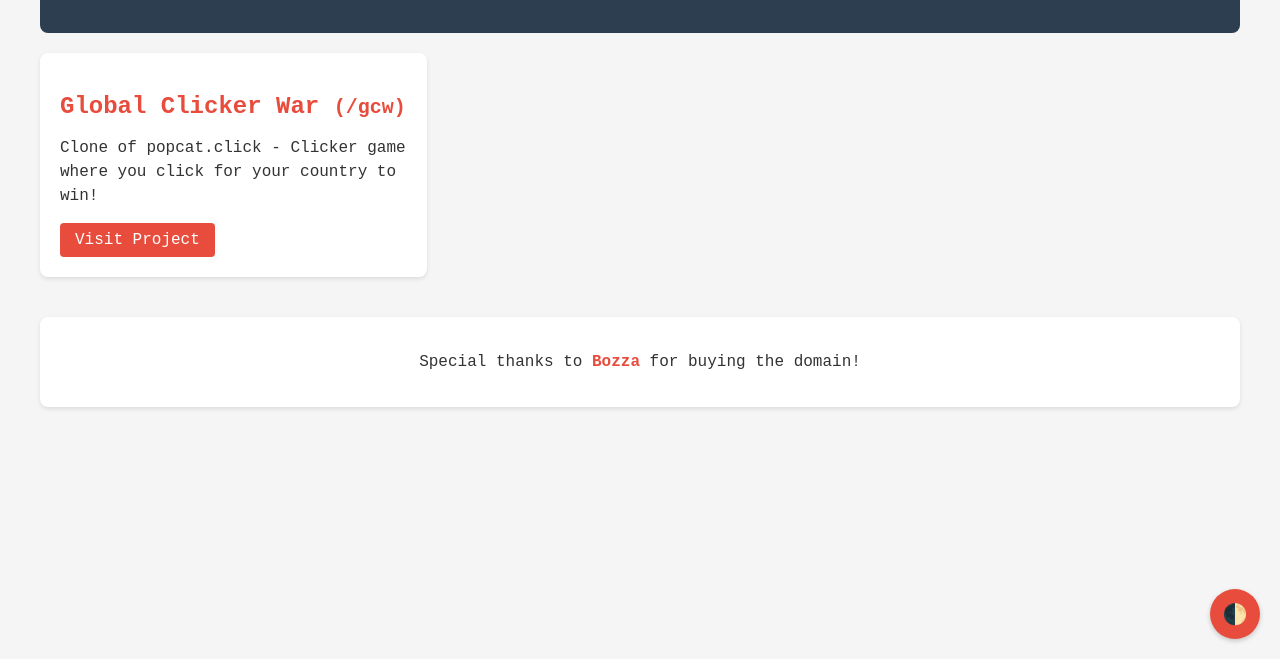
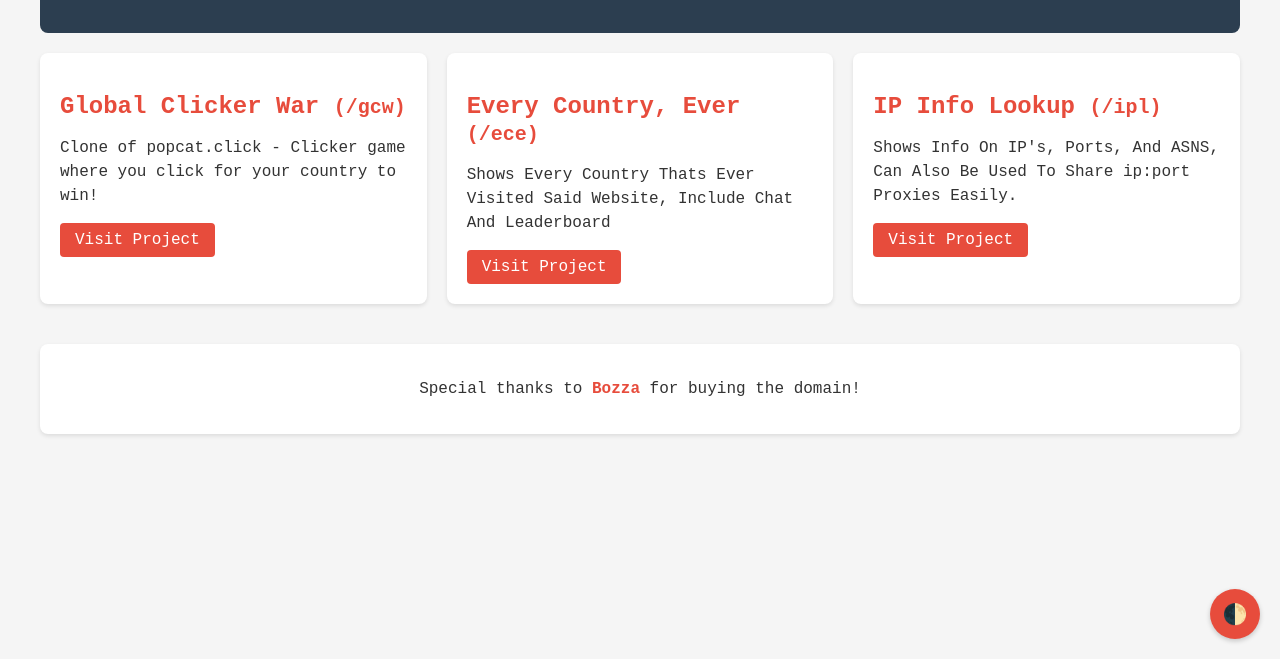
Before and after one commit to jaylocklol/recsgeoworld, a plain HTML site: page index.html in a window 1280 px wide. Shown: the part 141-800 px from the top of the page. Drawn offline with Linux system fonts and the light colour scheme.

Commit message:
Update index.html

```diff
--- a/index.html
+++ b/index.html
@@ -192,13 +192,18 @@
                 description: "Clone of popcat.click - Clicker game where you click for your country to win!",
                 url: "/gcw"
             },
-            // Add new projects here following the same format
-            // {
-            //     title: "New Project",
-            //     shortName: "np",
-            //     description: "Description of the new project",
-            //     url: "/np"
-            // }
+            {
+                title: "Every Country, Ever",
+                shortName: "ece",
+                description: "Shows Every Country Thats Ever Visited Said Website, Include Chat And Leaderboard",
+                url: "/ece/"
+            },
+            {
+                title: "IP Info Lookup",
+                shortName: "ipl",
+                description: "Shows Info On IP's, Ports, And ASNS, Can Also Be Used To Share ip:port Proxies Easily.",
+                url: "/ip"
+            },
         ];
 
         // Function to display projects
```
